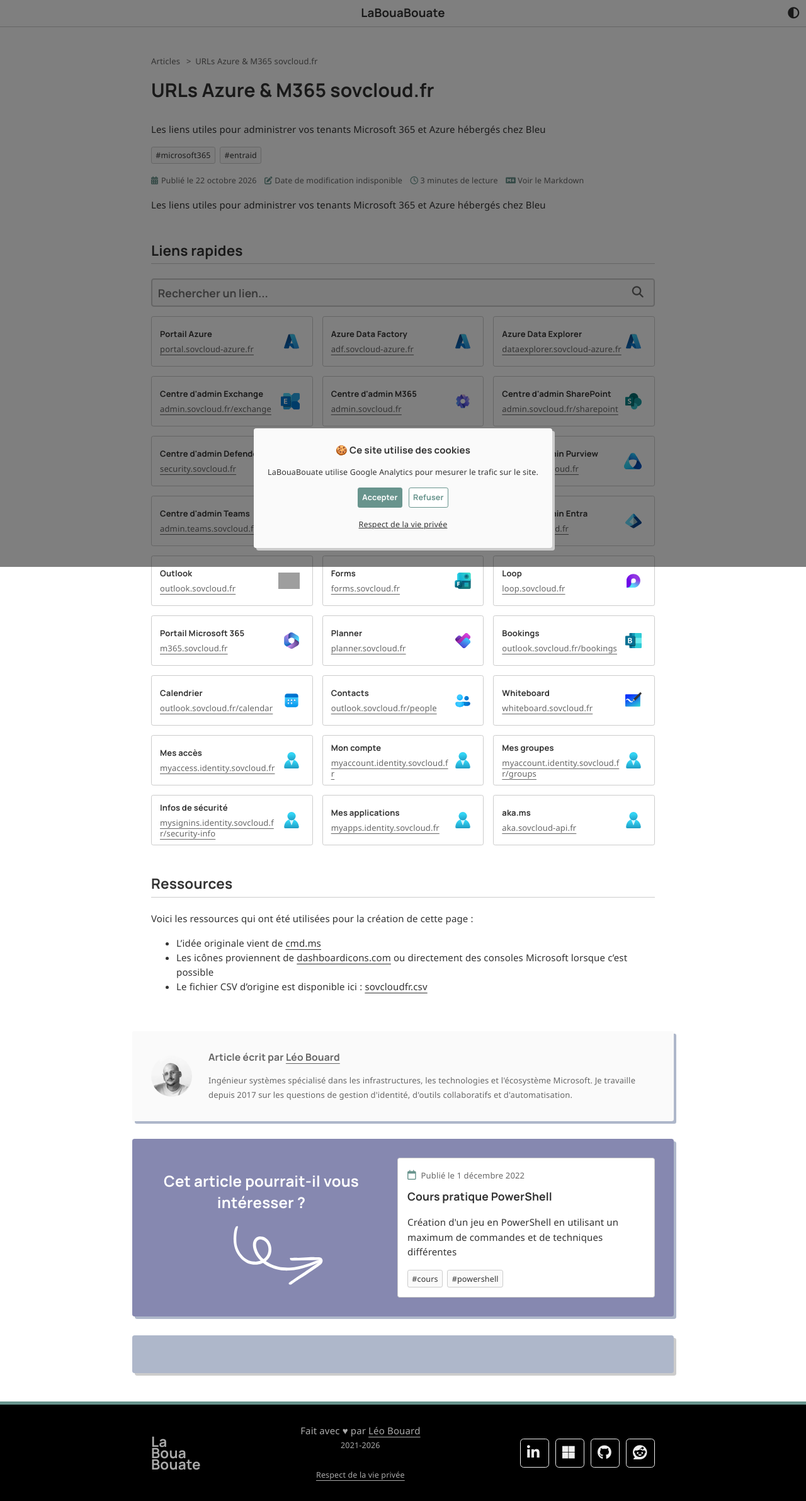
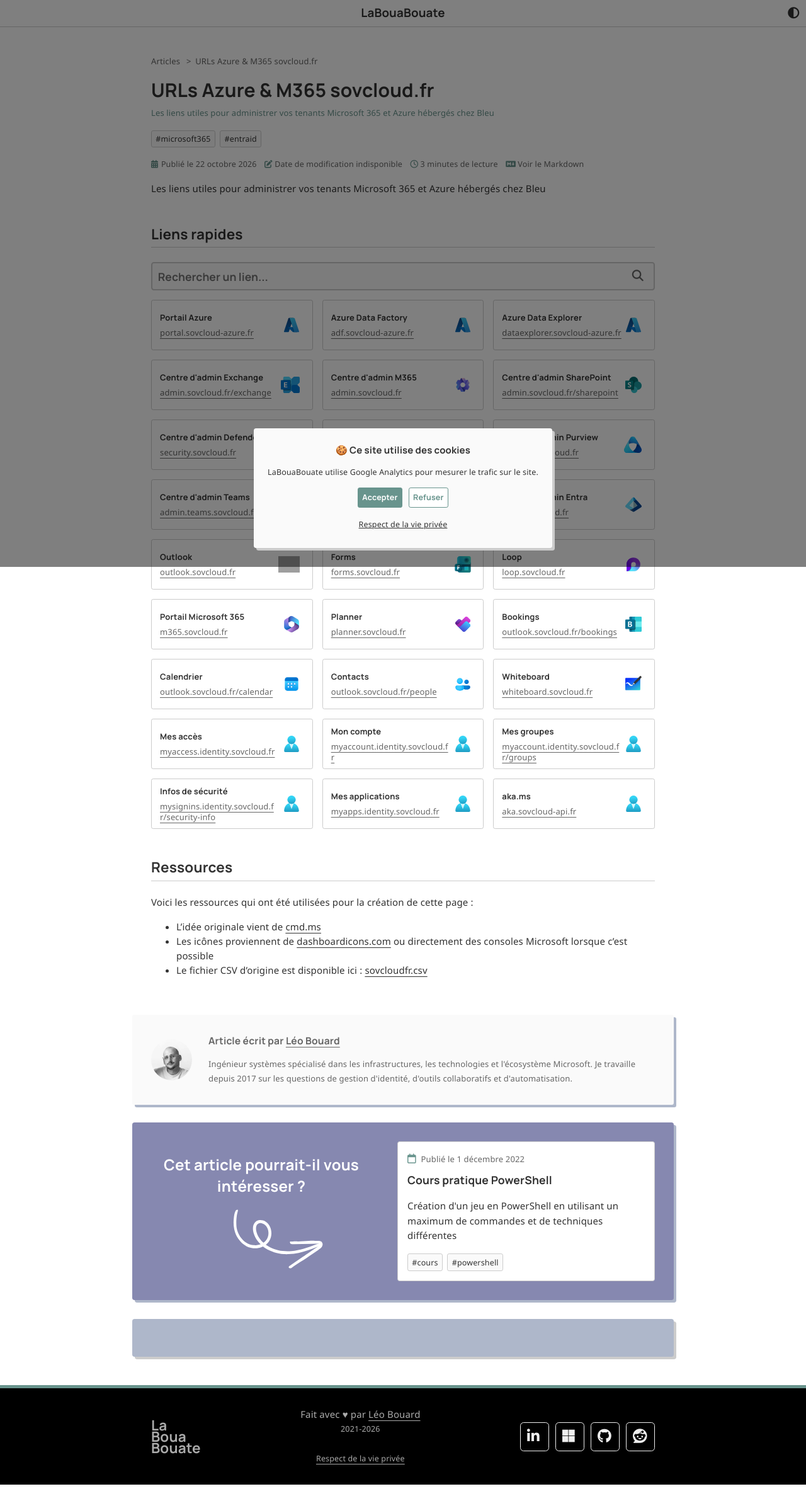
Before and after one commit to leobouard/leobouard.github.io, a Jekyll site: the page built from _posts/2026/2026-10-22-sovcloudfr.md, in a window 1280 px wide. Shown: the whole page at 63% size. Built offline with Jekyll 4.4.1, drawn with Linux system fonts in a browser that asks for light colours; nearby versions of some CDN libraries; some web fonts are replaced; comment, search, counter and statistics services are not loaded; after the commit the page ends 2357 px from its top, so only the background shows below that; grey boxes are pictures that could not be loaded.

Commit message:
Update article-info.scss

```diff
--- a/_sass/article-info.scss
+++ b/_sass/article-info.scss
@@ -10,3 +10,10 @@
     color: var(--primary);
     min-width: 1em;
 }
+
+span.article-description {
+    display: block;
+    font-size: small;
+    color: var(--primary);
+    margin: -2em 0 1em;
+}
```
